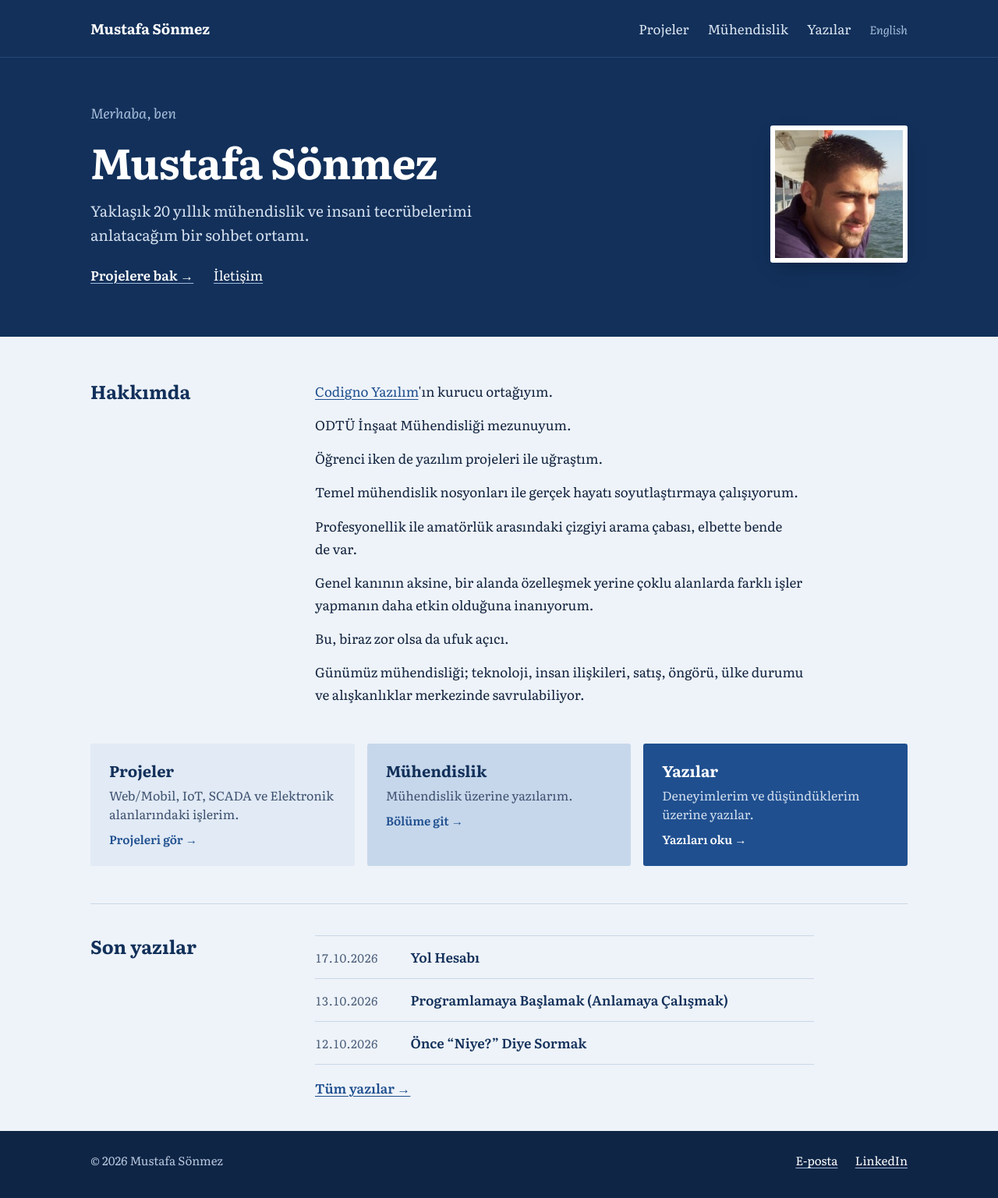
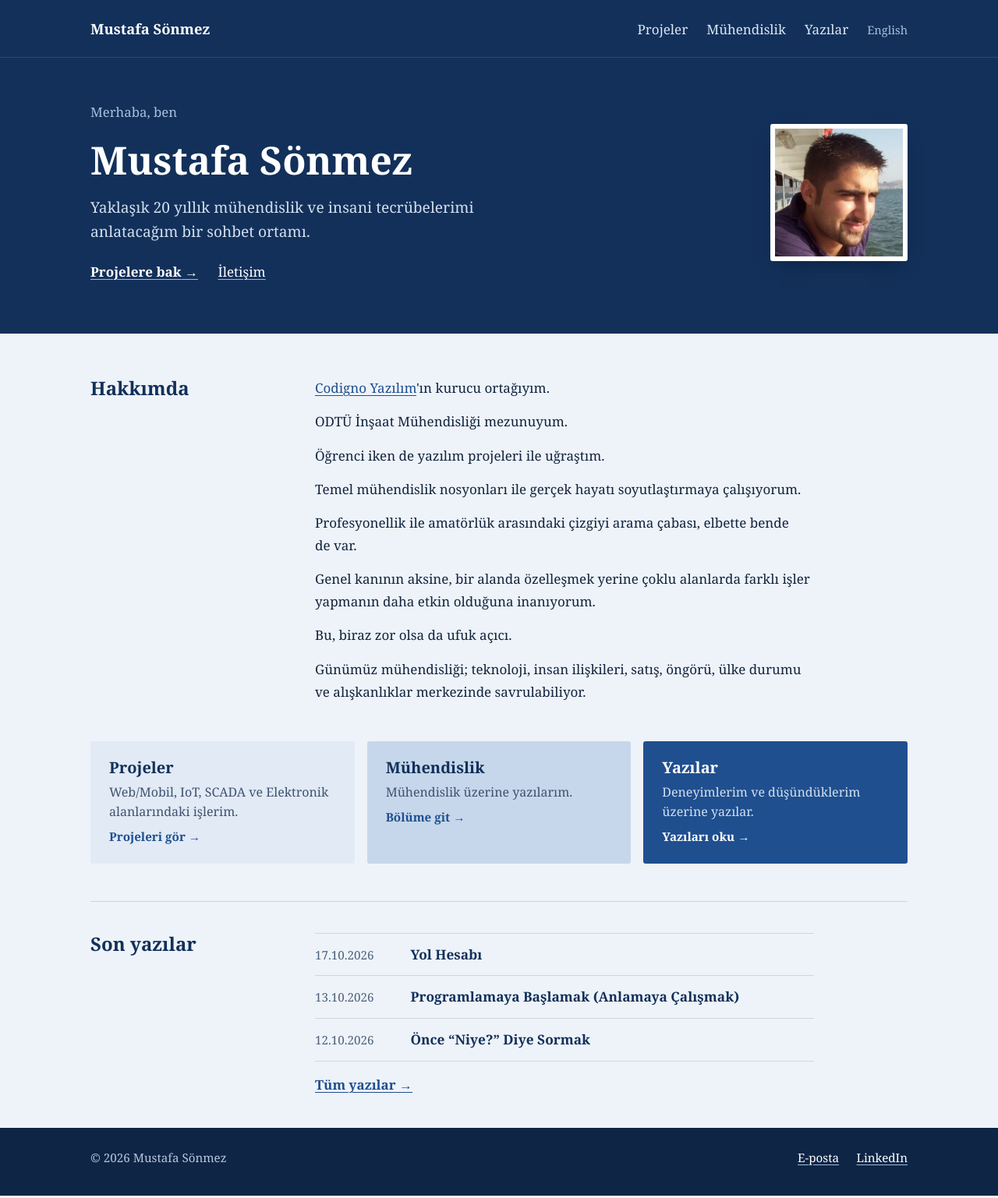
Before and after one commit to sonmezmustafa/sonmezmustafa.github.io, a Jekyll site: the page built from index.html, in a window 1280 px wide. Shown: the whole page at 78% size. Built offline with Jekyll 4.4.1, drawn with Linux system fonts in a browser that asks for light colours.

Commit message:
Yazı tipi: Georgia

```diff
--- a/_layouts/default.html
+++ b/_layouts/default.html
@@ -90,9 +90,6 @@
   }
   </script>
   {%- endif %}
-  <link rel="preconnect" href="https://fonts.googleapis.com">
-  <link rel="preconnect" href="https://fonts.gstatic.com" crossorigin>
-  <link rel="stylesheet" href="https://fonts.googleapis.com/css2?family=Literata:ital,opsz,wght@0,7..72,400..700;1,7..72,400&display=swap">
   <link rel="stylesheet" href="{{ '/assets/css/style.css' | relative_url }}">
 </head>
 <body>
--- a/assets/css/style.css
+++ b/assets/css/style.css
@@ -19,7 +19,7 @@
   --card-deep: #1F4F8F;
   --col: 65.5rem;
   --gutter: 1.25rem;
-  --serif: "Literata", Georgia, "Times New Roman", serif;
+  --serif: Georgia, "Noto Serif", "Times New Roman", serif;
 }
 
 * { box-sizing: border-box; }
@@ -86,7 +86,7 @@ main:not(.page) > :not(.hero),
   text-decoration-thickness: 2px;
   text-underline-offset: 0.45em;
 }
-.top nav .lang { color: var(--on-deep-muted); font-size: 0.92rem; font-style: italic; }
+.top nav .lang { color: var(--on-deep-muted); font-size: 0.92rem; }
 
 .hero {
   display: grid;
@@ -96,8 +96,8 @@ main:not(.page) > :not(.hero),
   padding-block: 3.5rem 4rem;
 }
 .hero-text { display: grid; gap: 1.1rem; }
-.hero h1 { color: var(--on-deep); font-size: clamp(2.3rem, 5vw, 3.4rem); letter-spacing: -0.01em; line-height: 1.1; }
-.eyebrow { color: var(--on-deep-muted); font-size: 1.1rem; font-style: italic; }
+.hero h1 { color: var(--on-deep); font-size: clamp(2.2rem, 4.6vw, 3.1rem); line-height: 1.15; }
+.eyebrow { color: var(--on-deep-muted); font-size: 1.05rem; }
 .lead { max-width: 34rem; color: var(--on-deep-soft); font-size: 1.2rem; line-height: 1.6; }
 .actions { display: flex; flex-wrap: wrap; align-items: baseline; gap: 0.6rem 1.6rem; margin-top: 0.3rem; }
 .hero .actions a { color: var(--on-deep); text-decoration-color: var(--sky-line); }
@@ -168,19 +168,19 @@ main:not(.page) > :not(.hero),
 .posts time { flex: 0 0 6.4rem; color: var(--muted); font-size: 0.95rem; font-variant-numeric: tabular-nums; }
 .posts a { color: var(--deep); text-decoration: none; font-size: 1.08rem; font-weight: 600; }
 .posts a:hover { color: var(--deep); background: linear-gradient(transparent 58%, var(--marker) 58%); }
-.posts .desc { display: block; margin-top: 0.1rem; color: var(--muted); font-size: 0.98rem; font-style: italic; line-height: 1.5; }
+.posts .desc { display: block; margin-top: 0.1rem; color: var(--muted); font-size: 0.98rem; line-height: 1.5; }
 .more { margin-top: 1rem; font-weight: 600; }
 
 .page { padding-block: 2.75rem 4rem; }
 .page > * { max-width: 44rem; }
 .page > article { max-width: 38rem; }
-.page h1 { font-size: clamp(2rem, 4.5vw, 2.7rem); letter-spacing: -0.01em; margin-bottom: 1.25rem; }
+.page h1 { font-size: clamp(2rem, 4.5vw, 2.6rem); margin-bottom: 1.25rem; }
 .page h2 { font-size: 1.5rem; margin: 2.2rem 0 0.8rem; }
 .page h3 { font-size: 1.2rem; margin: 1.8rem 0 0.6rem; }
 .page p, .page ul, .page ol { margin-bottom: 1rem; }
 .page article p { font-size: 1.125rem; line-height: 1.8; margin-bottom: 1.15rem; }
 .page .posts { margin-bottom: 0; }
-.page .meta { margin-top: -0.5rem; margin-bottom: 1.8rem; color: var(--muted); font-size: 1rem; font-style: italic; }
+.page .meta { margin-top: -0.5rem; margin-bottom: 1.8rem; color: var(--muted); font-size: 1rem; }
 .page .back { margin-top: 3rem; }
 .page pre {
   overflow-x: auto;
```
